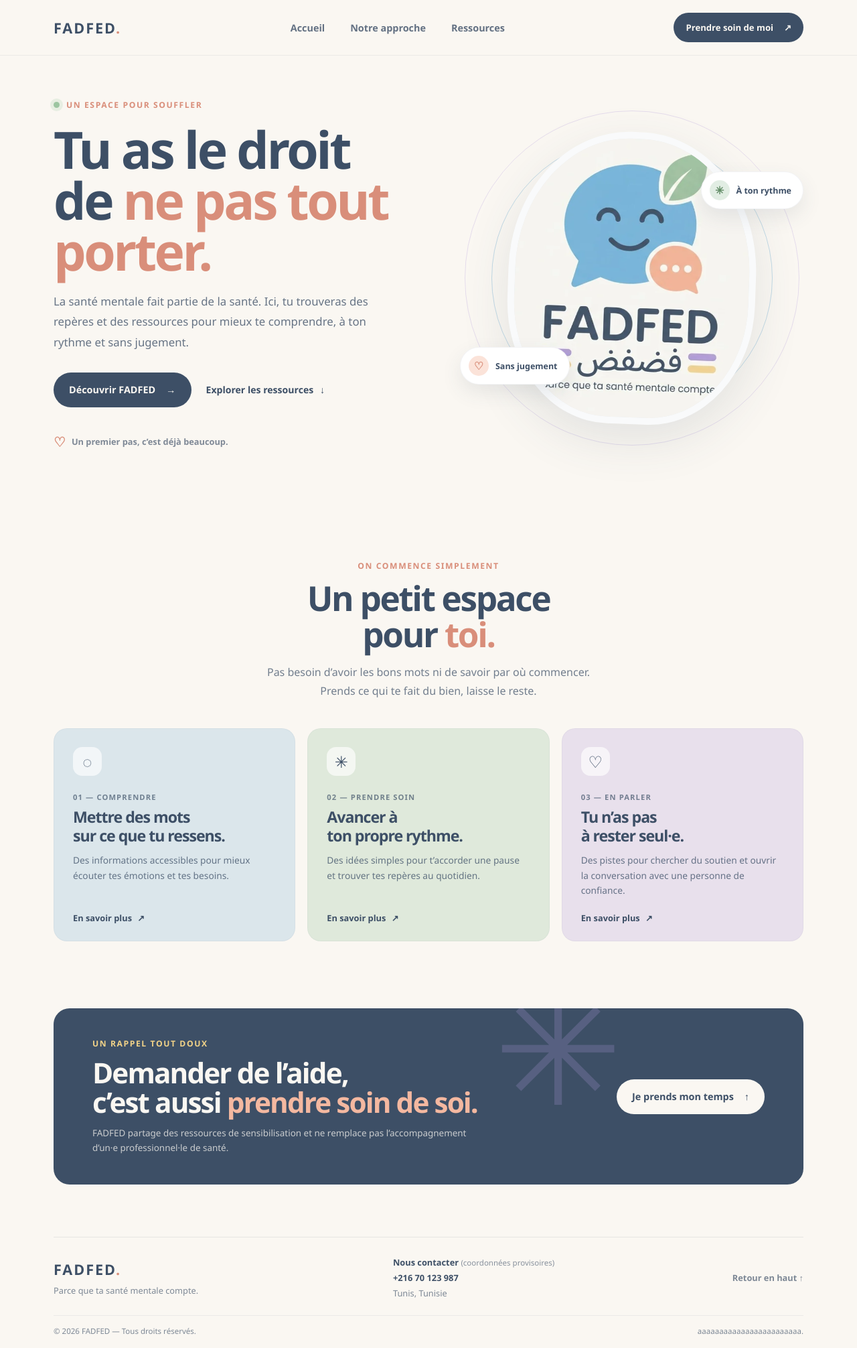
After one commit to GDK2021/-Esprit-PIDEV-2A4--2026-FADFED, a PHP site: page /index.php in a window 1280 px wide. The commit adds this page. Shown: the whole page at 67% size. Run offline with PHP 8.4, Linux system fonts and the light colour scheme.

Commit message:
integration templates

```diff
--- a/view/assets/css/style.css
+++ b/view/assets/css/style.css
@@ -469,6 +469,7 @@ h2 {
 .site-footer {
     width: min(1120px, calc(100% - 64px));
     margin: 0 auto;
+    display: block;
     padding: 28px 0 18px;
     border-top: 1px solid rgba(61, 79, 102, 0.1);
     color: rgba(61, 79, 102, 0.66);
--- a/view/includes/footer.php
+++ b/view/includes/footer.php
@@ -0,0 +1,18 @@
+<footer class="site-footer">
+    <div class="footer-main">
+        <div class="footer-brand">
+            <a class="wordmark" href="#accueil">FADFED<span>.</span></a>
+            <p>Parce que ta santé mentale compte.</p>
+        </div>
+        <div class="footer-contact">
+            <p class="footer-label">Nous contacter <span>(coordonnées provisoires)</span></p>
+            <a href="tel:+21670123987">+216 70 123 987</a>
+            <p>Tunis, Tunisie</p>
+        </div>
+        <a class="footer-top" href="#accueil">Retour en haut ↑</a>
+    </div>
+    <div class="footer-bottom">
+        <p>© 2026 FADFED — Tous droits réservés.</p>
+        <p>aaaaaaaaaaaaaaaaaaaaaaaa.</p>
+    </div>
+</footer>
--- a/view/includes/header.php
+++ b/view/includes/header.php
@@ -0,0 +1,7 @@
+<head>
+    <meta charset="UTF-8">
+    <meta name="viewport" content="width=device-width, initial-scale=1.0">
+    <meta name="description" content="FADFED, un espace bienveillant pour prendre soin de sa santé mentale, à son rythme.">
+    <title>FADFED — Ta santé mentale compte</title>
+    <link rel="stylesheet" href="assets/css/style.css">
+</head>
--- a/view/includes/navbar.php
+++ b/view/includes/navbar.php
@@ -0,0 +1,11 @@
+<header class="site-header">
+    <nav class="navigation" aria-label="Navigation principale">
+        <a class="wordmark" href="#accueil" aria-label="FADFED, accueil">FADFED<span>.</span></a>
+        <div class="nav-links">
+            <a href="#accueil">Accueil</a>
+            <a href="#notre-approche">Notre approche</a>
+            <a href="#ressources">Ressources</a>
+        </div>
+        <a class="button button-small" href="#ressources">Prendre soin de moi <span aria-hidden="true">↗</span></a>
+    </nav>
+</header>
--- /dev/null
+++ b/view/index.php
@@ -0,0 +1,68 @@
+<?php
+ob_start();
+?>
+        <section class="hero section-shell" id="accueil">
+            <div class="hero-copy">
+                <p class="eyebrow"><span class="eyebrow-dot"></span> Un espace pour souffler</p>
+                <h1>Tu as le droit<br>de <span>ne pas tout porter.</span></h1>
+                <p class="hero-description">La santé mentale fait partie de la santé. Ici, tu trouveras des repères et des ressources pour mieux te comprendre, à ton rythme et sans jugement.</p>
+                <div class="hero-actions">
+                    <a class="button" href="#notre-approche">Découvrir FADFED <span aria-hidden="true">→</span></a>
+                    <a class="text-link" href="#ressources">Explorer les ressources <span aria-hidden="true">↓</span></a>
+                </div>
+                <div class="reassurance"><span class="reassurance-mark" aria-hidden="true">♡</span> Un premier pas, c’est déjà beaucoup.</div>
+            </div>
+            <div class="hero-art">
+                <div class="art-orbit orbit-one"></div>
+                <div class="art-orbit orbit-two"></div>
+                <div class="hero-image-card">
+                    <img src="assets/img/image.png" alt="Logo FADFED : une bulle bleue souriante avec une feuille verte">
+                </div>
+                <div class="floating-note note-top"><span class="note-icon note-icon-green" aria-hidden="true">✳</span> À ton rythme</div>
+                <div class="floating-note note-bottom"><span class="note-icon note-icon-peach" aria-hidden="true">♡</span> Sans jugement</div>
+            </div>
+        </section>
+
+        <section class="approach section-shell" id="notre-approche">
+            <div class="section-heading">
+                <p class="eyebrow">On commence simplement</p>
+                <h2>Un petit espace<br>pour <span>toi.</span></h2>
+                <p>Pas besoin d’avoir les bons mots ni de savoir par où commencer. Prends ce qui te fait du bien, laisse le reste.</p>
+            </div>
+            <div class="approach-grid">
+                <article class="approach-card card-blue">
+                    <span class="card-symbol" aria-hidden="true">◌</span>
+                    <p class="card-kicker">01 — Comprendre</p>
+                    <h3>Mettre des mots<br>sur ce que tu ressens.</h3>
+                    <p>Des informations accessibles pour mieux écouter tes émotions et tes besoins.</p>
+                    <a href="#ressources" aria-label="Découvrir les ressources pour comprendre">En savoir plus <span aria-hidden="true">↗</span></a>
+                </article>
+                <article class="approach-card card-green">
+                    <span class="card-symbol" aria-hidden="true">✳</span>
+                    <p class="card-kicker">02 — Prendre soin</p>
+                    <h3>Avancer à<br>ton propre rythme.</h3>
+                    <p>Des idées simples pour t’accorder une pause et trouver tes repères au quotidien.</p>
+                    <a href="#ressources" aria-label="Découvrir les ressources pour prendre soin de soi">En savoir plus <span aria-hidden="true">↗</span></a>
+                </article>
+                <article class="approach-card card-lilac">
+                    <span class="card-symbol" aria-hidden="true">♡</span>
+                    <p class="card-kicker">03 — En parler</p>
+                    <h3>Tu n’as pas<br>à rester seul·e.</h3>
+                    <p>Des pistes pour chercher du soutien et ouvrir la conversation avec une personne de confiance.</p>
+                    <a href="#ressources" aria-label="Découvrir les ressources pour parler">En savoir plus <span aria-hidden="true">↗</span></a>
+                </article>
+            </div>
+        </section>
+
+        <section class="gentle-reminder section-shell" id="ressources">
+            <div class="reminder-sparkle" aria-hidden="true">✳</div>
+            <div>
+                <p class="eyebrow">Un rappel tout doux</p>
+                <h2>Demander de l’aide,<br>c’est aussi <span>prendre soin de soi.</span></h2>
+                <p>FADFED partage des ressources de sensibilisation et ne remplace pas l’accompagnement d’un·e professionnel·le de santé.</p>
+            </div>
+            <a class="button button-light" href="#accueil">Je prends mon temps <span aria-hidden="true">↑</span></a>
+        </section>
+<?php
+$pageContent = ob_get_clean();
+require __DIR__ . '/layout.php';
--- /dev/null
+++ b/view/layout.php
@@ -0,0 +1,18 @@
+<?php
+if (!isset($pageContent) || !is_string($pageContent)) {
+    throw new LogicException('La variable $pageContent doit contenir le HTML de la page.');
+}
+?>
+<!DOCTYPE html>
+<html lang="fr">
+<?php require_once __DIR__ . '/includes/header.php'; ?>
+<body>
+    <?php require_once __DIR__ . '/includes/navbar.php'; ?>
+
+    <main>
+        <?= $pageContent ?>
+    </main>
+
+    <?php require_once __DIR__ . '/includes/footer.php'; ?>
+</body>
+</html>
```
